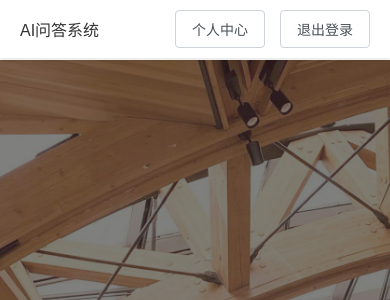
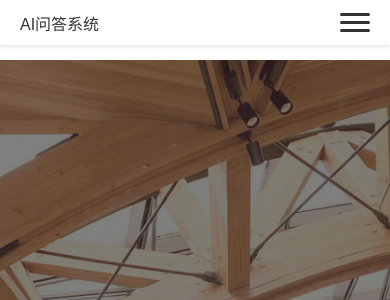
Before and after one commit to frostedstar/Question_Answering_System, a Django app: page /index/ in a window 390 px wide. Shown: the top 300 px of the page. Run offline with Django 4.2, Linux system fonts and the light colour scheme.

Commit message:
为导航栏添加移动端适配

```diff
--- a/templates/base.html
+++ b/templates/base.html
@@ -57,11 +57,6 @@
         }
 
         /* 内容区域 - 限定在.base-app下 */
-        /* .base-app .content { */
-            /* padding: 20px; */
-            /* flex: 1
-        } */
-
         .base-app .content {
             flex: 1;
             padding-top: 60px; /* 避开固定导航栏的高度 */
@@ -127,13 +122,11 @@
             background-color: #5a6268;
         }
 
-
         /* 动画 */
         @keyframes fadeIn {
             from { opacity: 0; }
             to { opacity: 1; }
         }
-
 
         #confirm-popup-message {
             position: fixed;
@@ -156,6 +149,62 @@
 
         .confirm-popup.error { background-color: #f44336; }
         .confirm-popup.info { background-color: #2196F3; }
+
+        /* 移动端适配样式 - 新增 */
+        .hamburger-menu {
+            display: none;
+            flex-direction: column;
+            justify-content: space-around;
+            width: 30px;
+            height: 25px;
+            background: transparent;
+            border: none;
+            cursor: pointer;
+            padding: 0;
+            z-index: 1001;
+        }
+
+        .hamburger-menu span {
+            width: 100%;
+            height: 3px;
+            background-color: #333;
+            border-radius: 2px;
+            transition: all 0.3s linear;
+        }
+
+        /* 媒体查询 - 移动端适配 */
+        @media screen and (max-width: 768px) {
+            .hamburger-menu {
+                display: flex;
+            }
+
+            .nav-buttons {
+                position: fixed;
+                top: 60px;
+                left: 0;
+                width: 100%;
+                flex-direction: column;
+                background-color: #fff;
+                box-shadow: 0 4px 6px rgba(0, 0, 0, 0.1);
+                padding: 20px;
+                gap: 10px;
+                transform: translateY(-100%);
+                opacity: 0;
+                visibility: hidden;
+                transition: all 0.3s ease;
+            }
+
+            .nav-buttons.active {
+                transform: translateY(0);
+                opacity: 1;
+                visibility: visible;
+            }
+
+            .nav-button {
+                width: 100%;
+                text-align: center;
+            }
+        }
     </style>
     <!-- 预留CSS扩展块 -->
     {% block extra_css %}{% endblock %}
@@ -165,7 +214,12 @@
     <!-- 导航栏 -->
     <div class="navbar">
         <div class="site-name">AI问答系统</div>
-        <div class="nav-buttons">
+        <button class="hamburger-menu" id="hamburgerMenu">
+            <span></span>
+            <span></span>
+            <span></span>
+        </button>
+        <div class="nav-buttons" id="navButtons">
             {% if request.session.type == 'student' %}
                 <a href="{% url 'index' %}" class="nav-button">主页</a>
                 <a href="{% url 'learningPath' %}" onclick="baseShowPopup('success', '正在生成学习路径，生成时间与提问记录长度有关，请耐心等待')" class="nav-button">学习路径可视化</a>
@@ -186,11 +240,7 @@
         {% block content %}
         <!-- 子模板内容将在这里插入 -->
         {% endblock %}
-
     </div>
-
-
-
 
     <!-- 退出登录确认弹窗 -->
     <div id="logoutModal" class="modal">
@@ -210,6 +260,8 @@
     const logoutModal = document.getElementById('logoutModal');
     const confirmLogout = document.getElementById('confirmLogout');
     const cancelLogout = document.getElementById('cancelLogout');
+    const hamburgerMenu = document.getElementById('hamburgerMenu');
+    const navButtons = document.getElementById('navButtons');
 
     // 点击退出按钮显示弹窗
     logoutBtn.addEventListener('click', function() {
@@ -233,9 +285,23 @@
         }
     });
 
+    // 汉堡菜单点击事件 - 新增
+    hamburgerMenu.addEventListener('click', function() {
+        navButtons.classList.toggle('active');
+        hamburgerMenu.classList.toggle('active');
+    });
 
-        // 这两个函数就是实现弹窗功能的函数，fetch函数向后端目标函数的url发请求！！！，同时记得改css,添加confirm-popup-message，confirm-popup相关的css内容
+    // 点击导航链接后关闭菜单（移动端）
+    document.querySelectorAll('.nav-button').forEach(button => {
+        button.addEventListener('click', function() {
+            if (window.innerWidth <= 768) {
+                navButtons.classList.remove('active');
+                hamburgerMenu.classList.remove('active');
+            }
+        });
+    });
 
+    // 这两个函数就是实现弹窗功能的函数
     function baseShowPopup(type, text) {
         let popup = document.getElementById("confirm-popup-message");
         if (!popup) {
```
Lines whose indentation alone changed are shown as unchanged.
